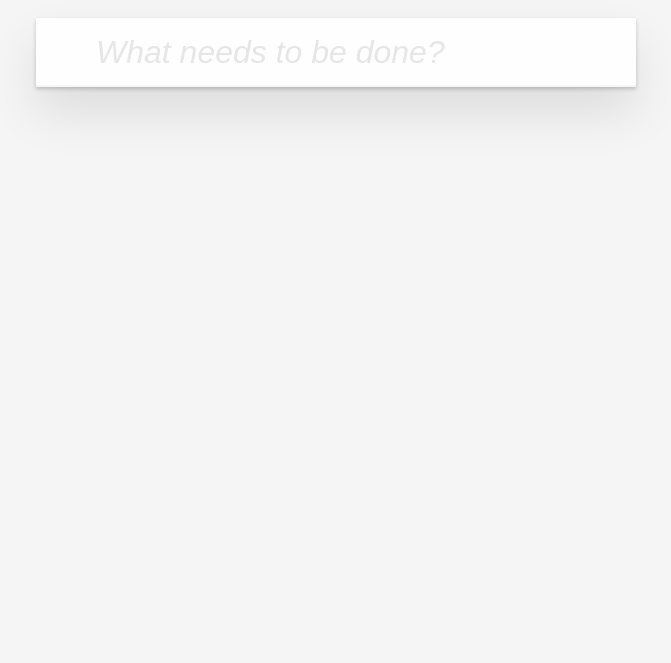
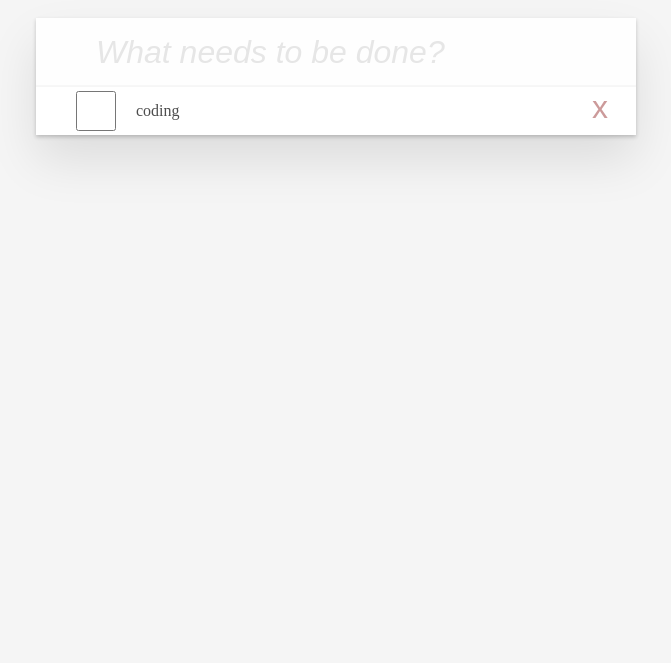
Before and after one commit to awbear/todoist, a plain HTML site: page index.html in a window 1280 px wide. Shown: the part 137-800 px from the top of the page, without its empty margins (304-975 px from the left). Drawn offline with Linux system fonts and the light colour scheme.

Commit message:
add checkbox and close button

```diff
--- a/css/index.css
+++ b/css/index.css
@@ -8,6 +8,16 @@ h1 {
     text-align: center;
     color: rgba(175, 47, 47, 0.15);
     margin: 2rem;
+}
+
+ul, li {
+    list-style: none;
+    margin: 0;
+}
+
+input {
+    outline: none;
+    border: 0;
 }
 
 .todoist {
@@ -50,5 +60,43 @@ h1 {
 }
 
 .todo-list {
-    display: none;
+    display: block;
 }
+
+.todo-list li {
+    position: relative;
+}
+
+.todo-list li span {
+    display: block;
+    padding: 15px 60px 15px 15px;
+    margin-left: 45px;
+}
+
+.todo-list li .check {
+    position: absolute;
+    top: 0;
+    bottom: 0;
+    width: 40px;
+    height: 40px;
+    margin: auto 0;
+}
+
+.todo-list li .close {
+    position: absolute;
+    top: 0;
+    right: 1rem;
+    width: 40px;
+    height: 40px;
+    margin: auto 0;
+    font-size: 2rem;
+    color: #cc9a9a;
+    background: none;
+    outline: none;
+    padding: 0;
+    border: 0;
+}
+
+.todo-list li .close:after {
+    content: 'x'
+}
--- a/index.html
+++ b/index.html
@@ -14,7 +14,7 @@
         <section class="content">
             <ul class="todo-list">
                 <li>
-                    <input type="checkbox">
+                    <input type="checkbox" class="check">
                     <span>coding</span>
                     <button class="close"></button>
                 </li>
```
